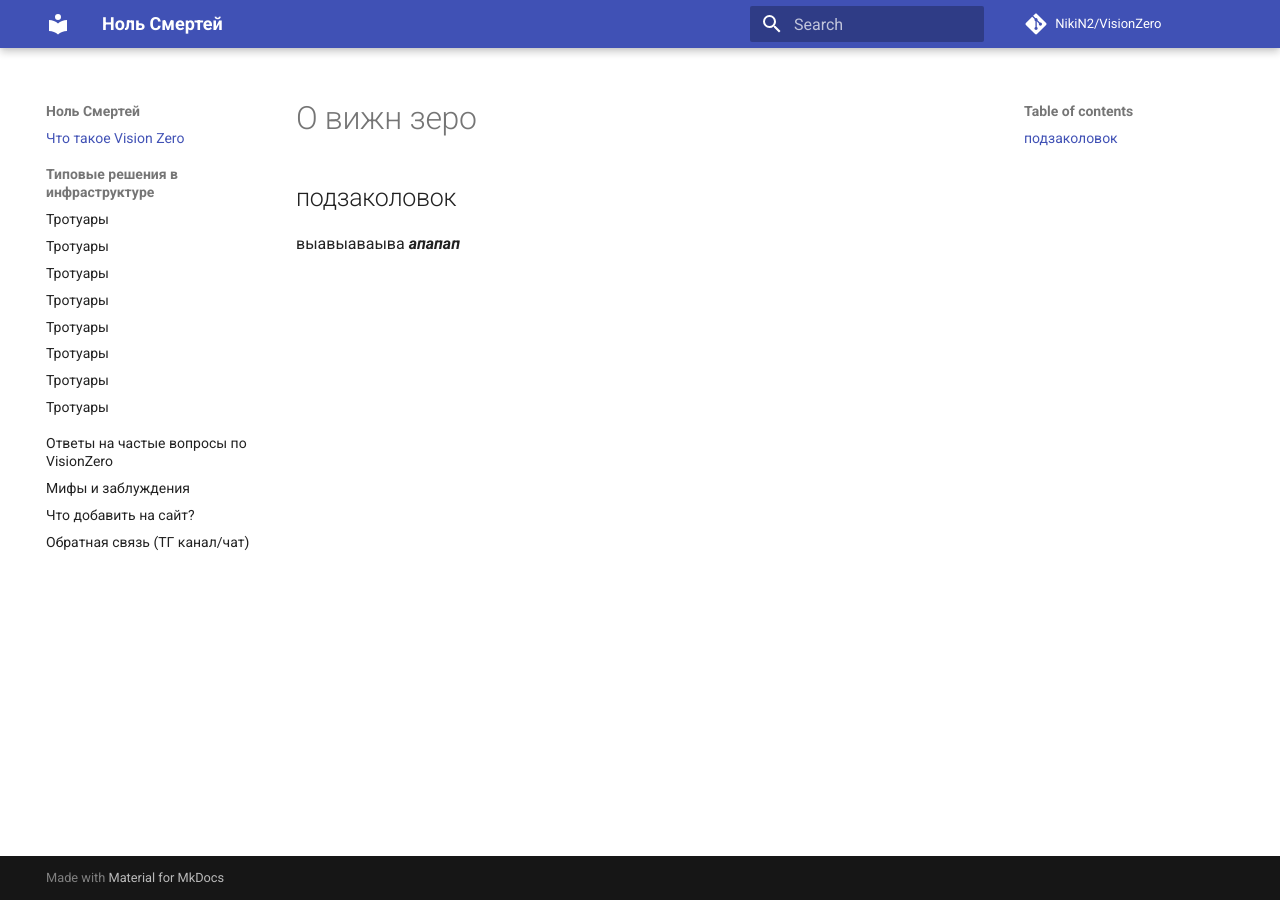
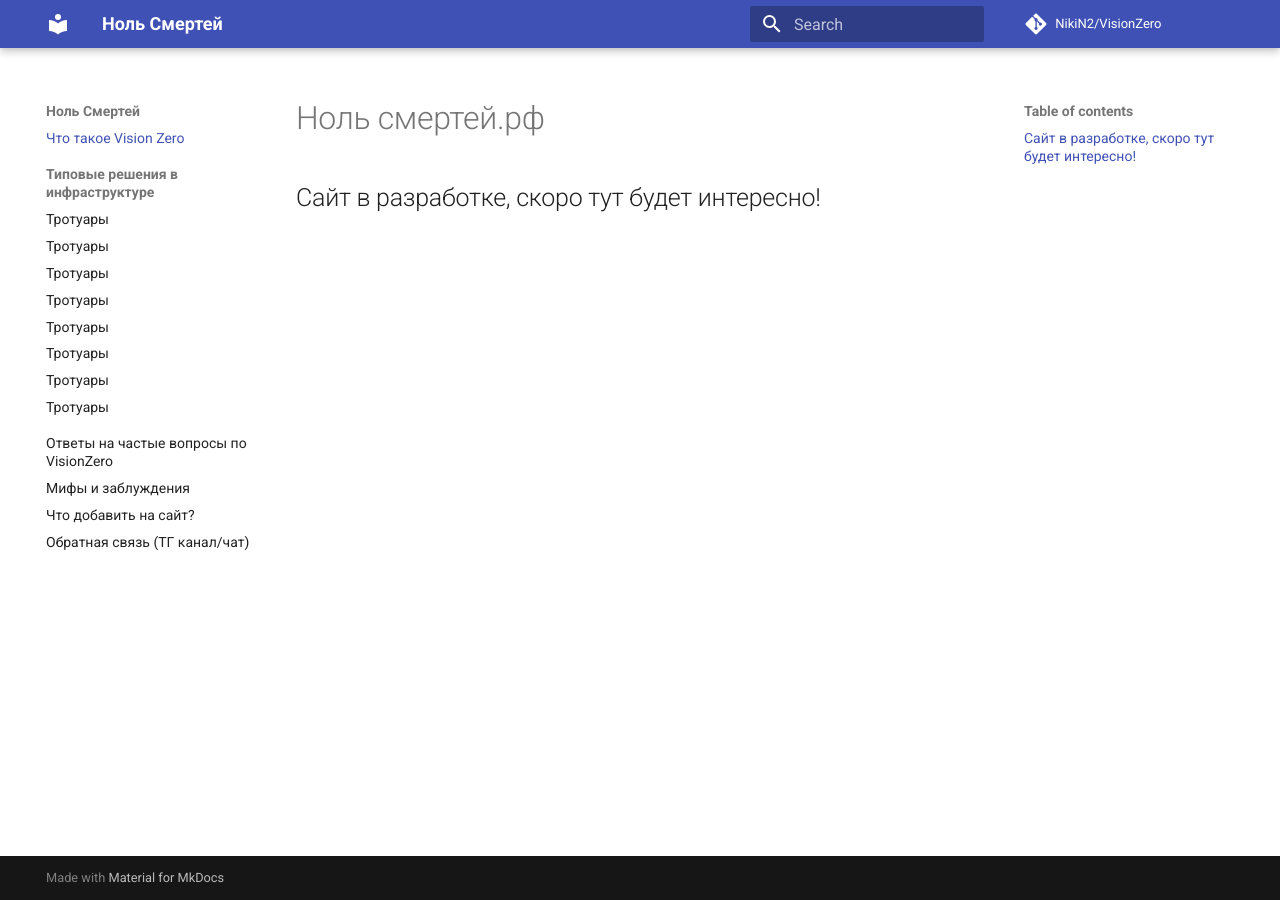
Before and after one commit to NikiN2/VisionZero, an MkDocs documentation site: the page built from docs/index.md, in a window 1280 px wide. Built offline with MkDocs 1.6.1 and Material for MkDocs 9.7.7, drawn with Linux system fonts in a browser that asks for light colours; comment, search, counter and statistics services are not loaded.

Commit message:
Сайт в разработке, скоро тут будет интересно!

```diff
--- a/docs/index.md
+++ b/docs/index.md
@@ -1,5 +1,3 @@
-# О вижн зеро
+# Ноль смертей.рф
 
-## подзаколовок
-
-выавыаваыва ***апапап***
+## Сайт в разработке, скоро тут будет интересно!
```
